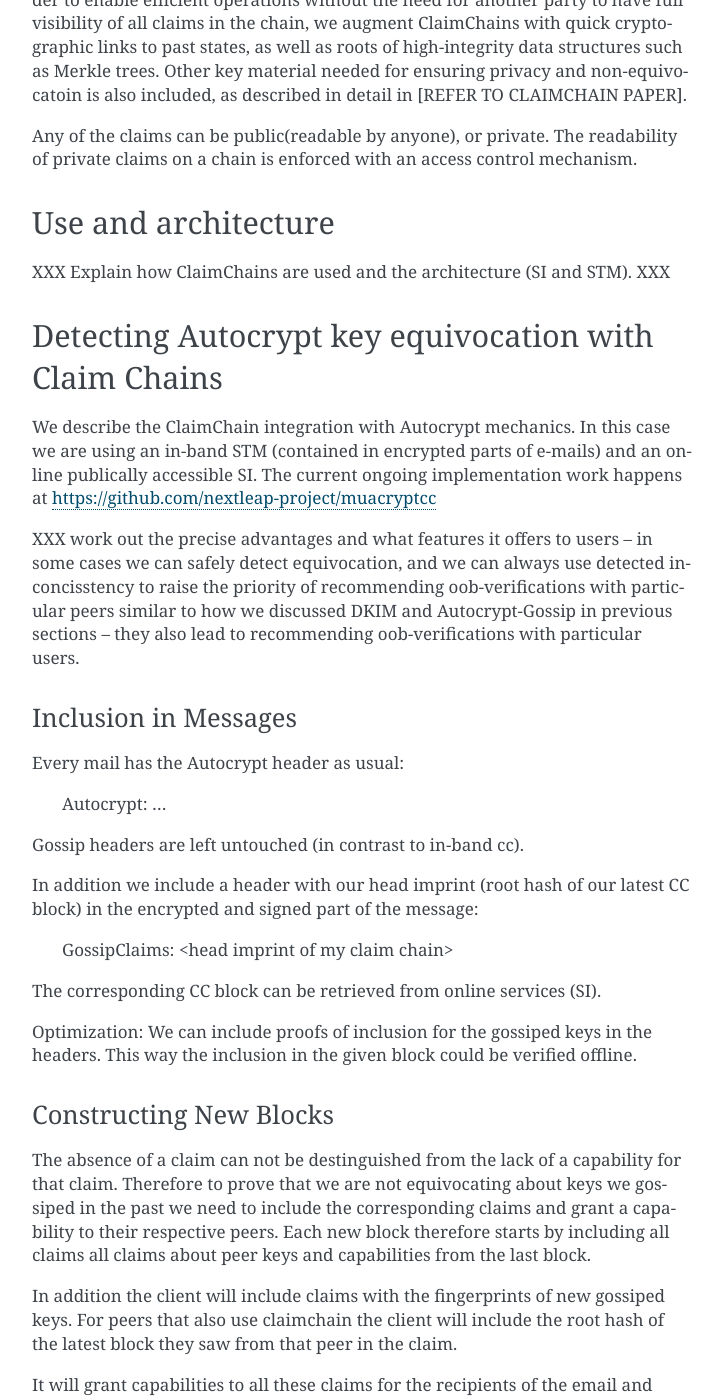
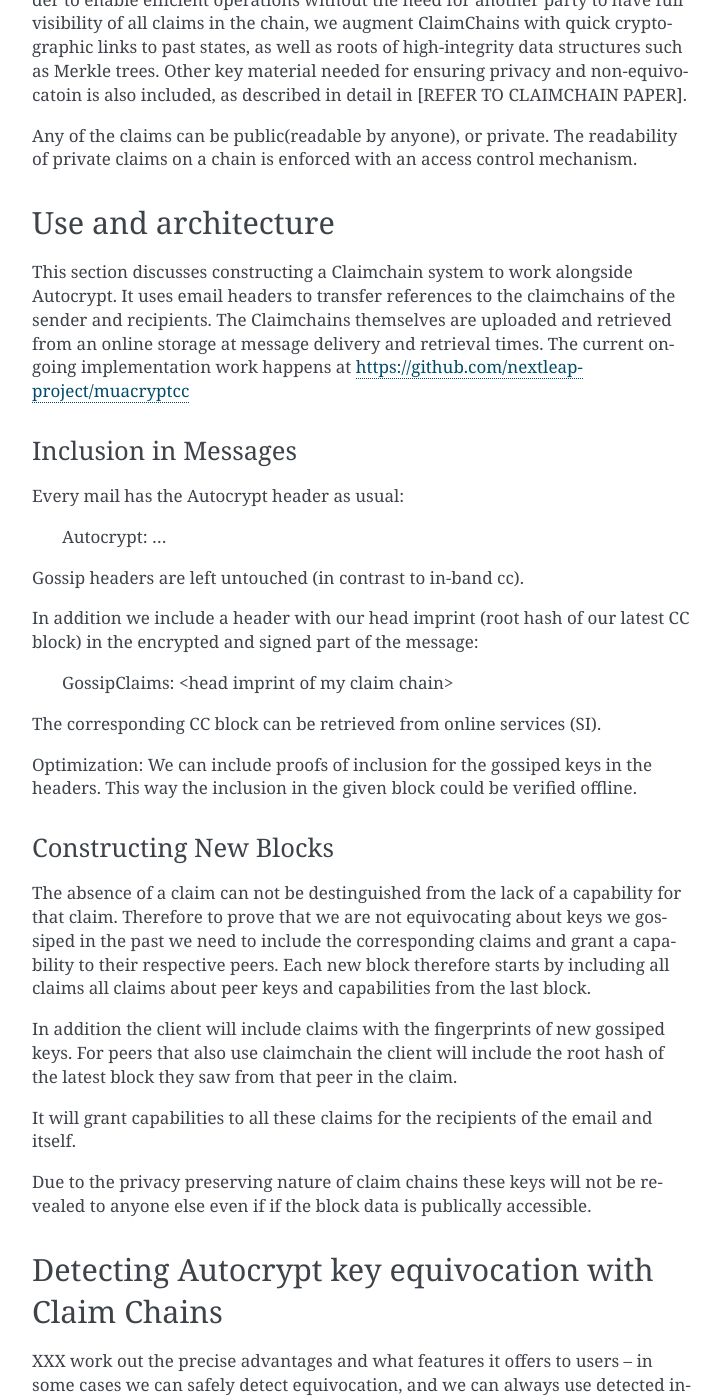
Before and after one commit to nextleap-project/countermitm, a Sphinx documentation site: the page built from source/claimchains.rst, in a window 1280 px wide and 1400 px high, scrolled down 1686 px. Shown: the whole window, without its empty margins (388-1110 px from the left). Built offline with Sphinx 7.4.7, drawn with Linux system fonts in a browser that asks for light colours; some of the changed text lies outside the part shown.

Commit message:
claimchain: minor shuffle between 3.2 and 3.3
Inclusion in messages is part of Use and Architecture

3.3 will also feature algorithm calculating oob verification
priorities from consistency observations.

```diff
--- a/source/claimchains.rst
+++ b/source/claimchains.rst
@@ -36,29 +36,14 @@
 Use and architecture
 ------------------------------------------
 
-XXX Explain how ClaimChains are used and the architecture (SI and STM).
-XXX
-
-
-Detecting Autocrypt key equivocation with Claim Chains
-------------------------------------------------------
-
-
-We describe the ClaimChain integration
-with Autocrypt mechanics.
-In this case we are using an in-band STM (contained
-in encrypted parts of e-mails) and an online publically
-accessible SI. The current ongoing implementation work
+This section discusses constructing a Claimchain system to work alongside Autocrypt.
+It uses email headers to transfer references to the claimchains of the
+sender and recipients.
+The Claimchains themselves are uploaded and retrieved from an online
+storage at message delivery and retrieval times.
+The current ongoing implementation work
 happens at https://github.com/nextleap-project/muacryptcc
 
-XXX work out the precise advantages and what features
-it offers to users -- in some cases we can safely detect
-equivocation, and we can always use detected inconcisstency
-to raise the priority of recommending oob-verifications
-with particular peers similar to how we discussed DKIM
-and Autocrypt-Gossip in previous sections -- they also
-lead to recommending oob-verifications with particular
-users.
 
 Inclusion in Messages
 ~~~~~~~~~~~~~~~~~~~~~
@@ -110,8 +95,34 @@
 these keys will not be revealed to anyone else even
 if if the block data is publically accessible.
 
+
+Detecting Autocrypt key equivocation with Claim Chains
+------------------------------------------------------
+
+
+XXX work out the precise advantages and what features
+it offers to users -- in some cases we can safely detect
+equivocation, and we can always use detected inconcisstency
+to raise the priority of recommending oob-verifications
+with particular peers similar to how we discussed DKIM
+and Autocrypt-Gossip in previous sections -- they also
+lead to recommending oob-verifications with particular
+users.
+
 Goals
 ~~~~~
+
+- Create a sorted list of recommendations for verifying contacts
+  through trusted channels.
+
+- Make use of Claimchains to automatically determine consistency
+  of key information accross peers.
+
+- Recommend verifying contacts in case of inconsistencies.
+
+- Force mitm attackers to split network into consistent world views.
+  This requires more mitm attacks and control over different servers
+  rendering the attack both harder and easier to detect.
 
 - if i see a new block for a contact, i can verify it references a chain i already know about a contact
 
```
